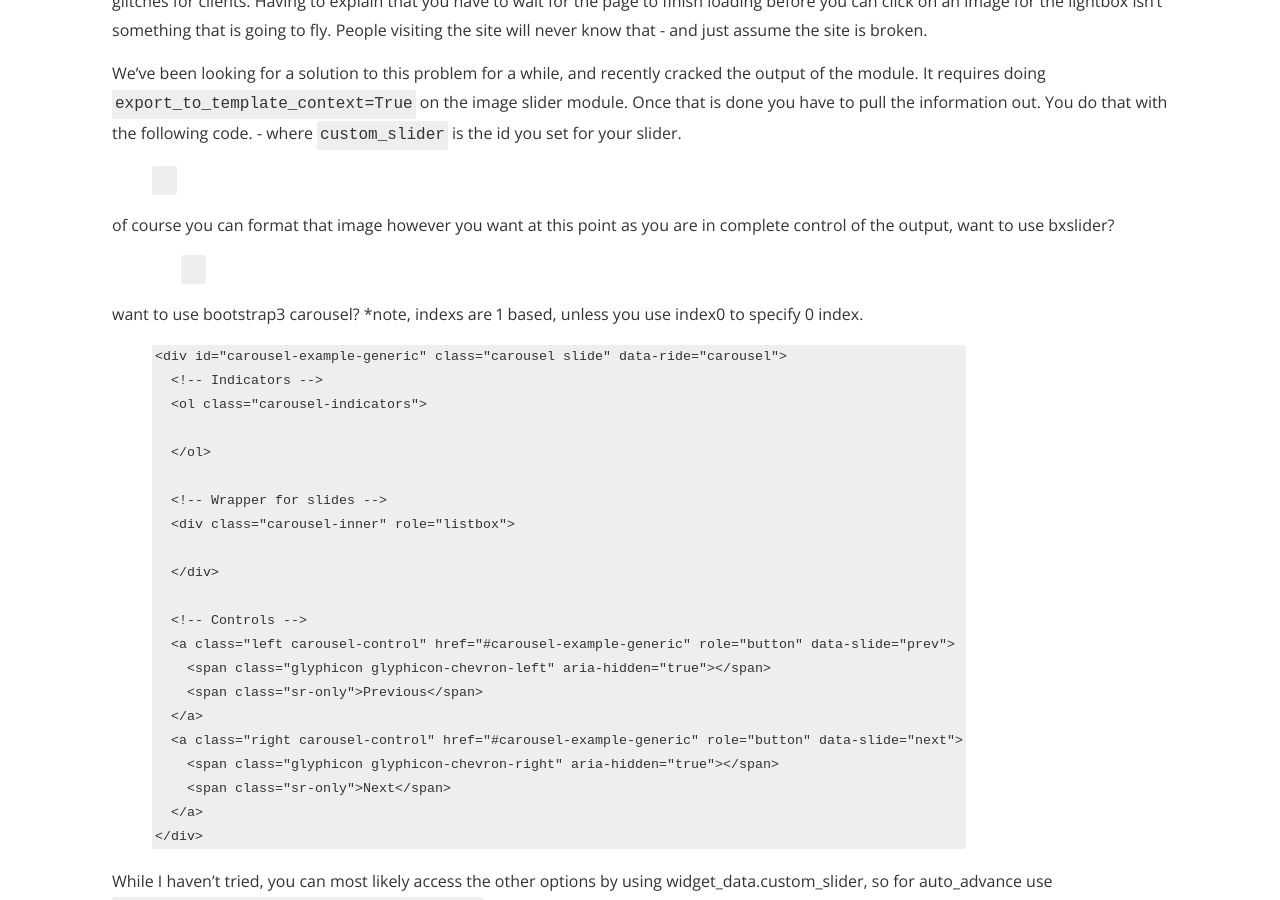
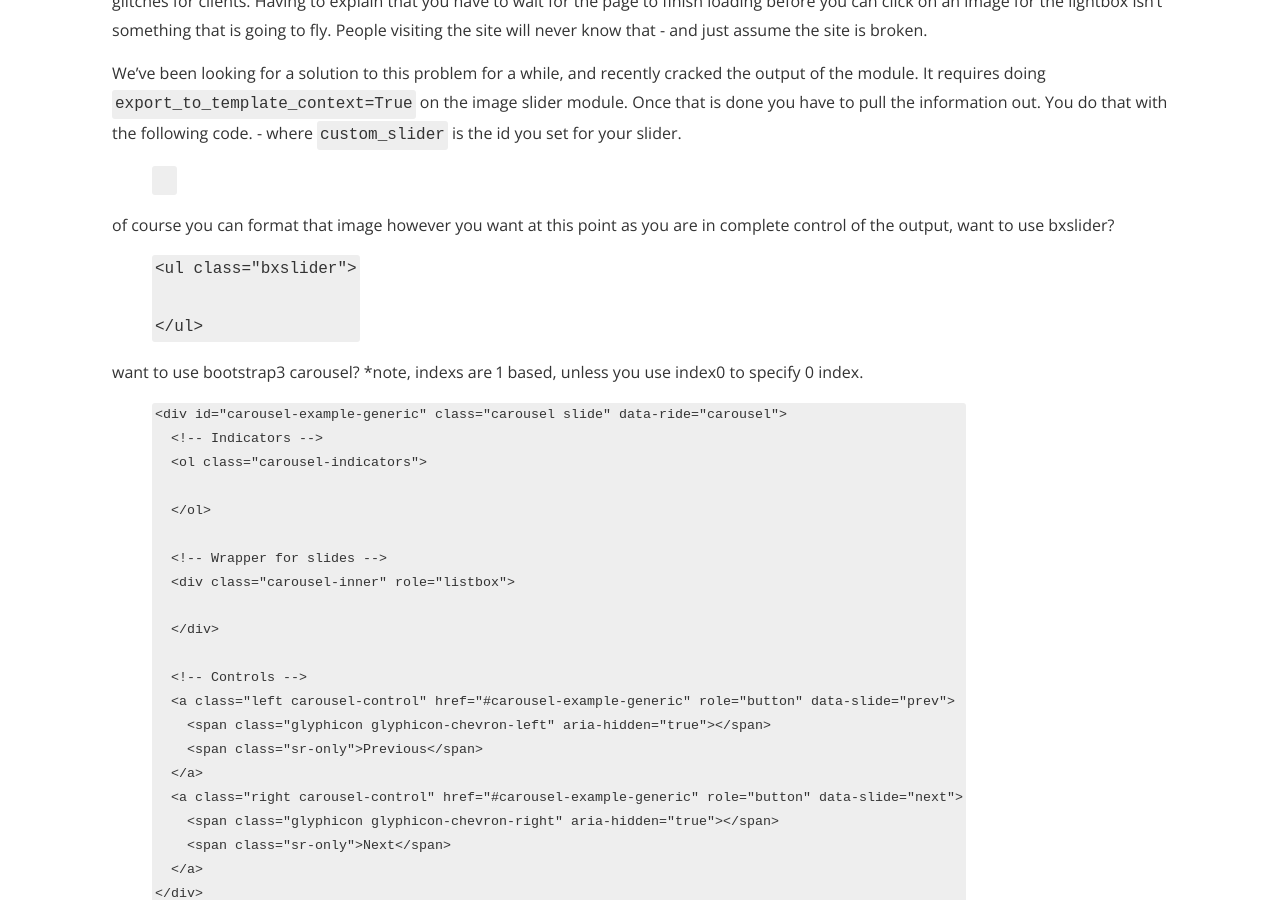
Before and after one commit to LastRose/lastrose.github.io, a Jekyll site: the page built from _posts/2015-09-22-how-build-custom-gallery-hubspot.markdown, in a window 1280 px wide and 900 px high, scrolled down 647 px. Built offline with Jekyll 4.4.1, drawn with Linux system fonts in a browser that asks for light colours; nearby versions of some CDN libraries; comment, search, counter and statistics services are not loaded; a style sheet for code colours, icons or effects is not loaded.

Commit message:
Fix elements

```diff
--- a/_posts/2015-09-21-working-hubspot-cos.markdown
+++ b/_posts/2015-09-21-working-hubspot-cos.markdown
@@ -11,6 +11,7 @@ cover: "./assets/instacode.png"
 
 We've been working with hubspot ever since they launched their new COS, and have built a number of sites on the platform. To be honest, it hasn't been all a great experience.
 Here are a few of the problems we've had
+
 *   *Little to no documentation* - though this has improved massively since they launched, there are still a bunch of holes in the documentation.
 *   *Visual designer based on bootstrap 2.3* - while bootstrap is great, version 4 is right around the corner, and 3 has been out for a while. I understand why they chose to go that direction (two breakpoints are easier to maintain)
 *   *They claim it is a responsive COS* - This claim is completely false, it's like stating wordpress or drupal are responsive. The platform in and of itself is not responsive, the themes that you develop for it are.
--- a/_posts/2015-09-22-how-build-custom-gallery-hubspot.markdown
+++ b/_posts/2015-09-22-how-build-custom-gallery-hubspot.markdown
@@ -12,6 +12,7 @@ cover: "./assets/instacode.png"
 One thing that has been a pain in the but for a while is the hubspot image sliders. They give you two options - a carousel or a lightbox layout, each with a few options, but the end user experience is pretty bad. Long loading times prevent some of the scripts from loading, causing glitches for clients. Having to explain that you have to wait for the page to finish loading before you can click on an image for the lightbox isn't something that is going to fly. People visiting the site will never know that - and just assume the site is broken.
 
 We've been looking for a solution to this problem for a while, and recently cracked the output of the module. It requires doing `export_to_template_context=True` on the image slider module. Once that is done you have to pull the information out. You do that with the following code. - where `custom_slider` is the id you set for your slider.
+
 {% highlight ERB %}
   {% for slide in widget_data.custom_slider.slides %}
      <img src="{{ slide.img_src }}" alt="{{ slide.alt_text }}" title="{{ slide.caption }}">
@@ -19,15 +20,18 @@ We've been looking for a solution to this problem for a while, and recently crac
 {% endhighlight %}
 
 of course you can format that image however you want at this point as you are in complete control of the output, want to use bxslider?
+
+{% highlight ERB %}
 <ul class="bxslider">
-{% highlight ERB %}
   {% for slide in widget_data.custom_slider.slides %}
      <li><img src="{{ slide.img_src }}" alt="{{ slide.alt_text }}" title="{{ slide.caption }}"></li>
   {% endfor %}
+</ul>
 {% endhighlight %}
-</ul>
+
 
 want to use bootstrap3 carousel? *note, indexs are 1 based, unless you use index0 to specify 0 index.
+
 {% highlight html %}
 <div id="carousel-example-generic" class="carousel slide" data-ride="carousel">
   <!-- Indicators -->
```
